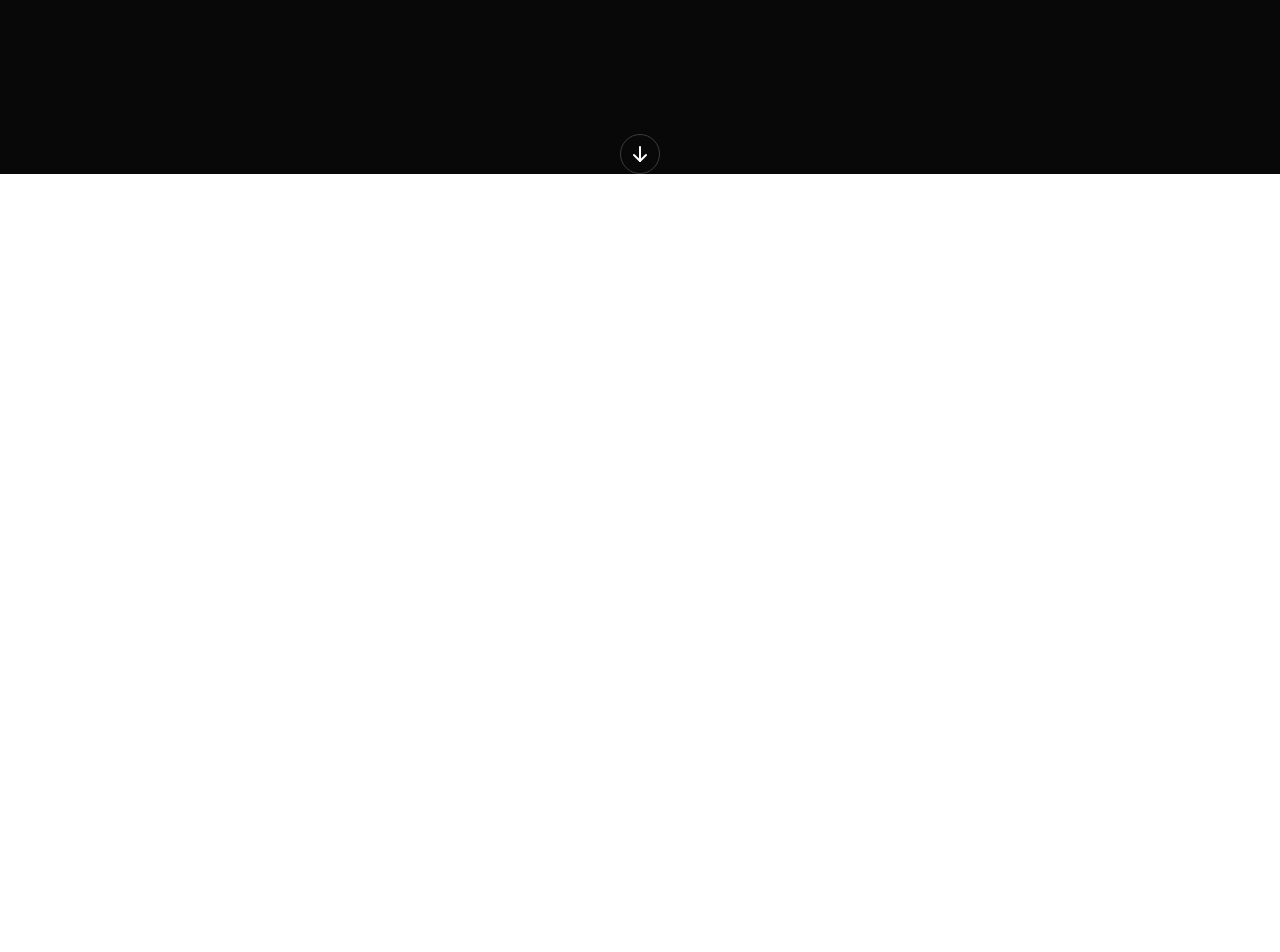
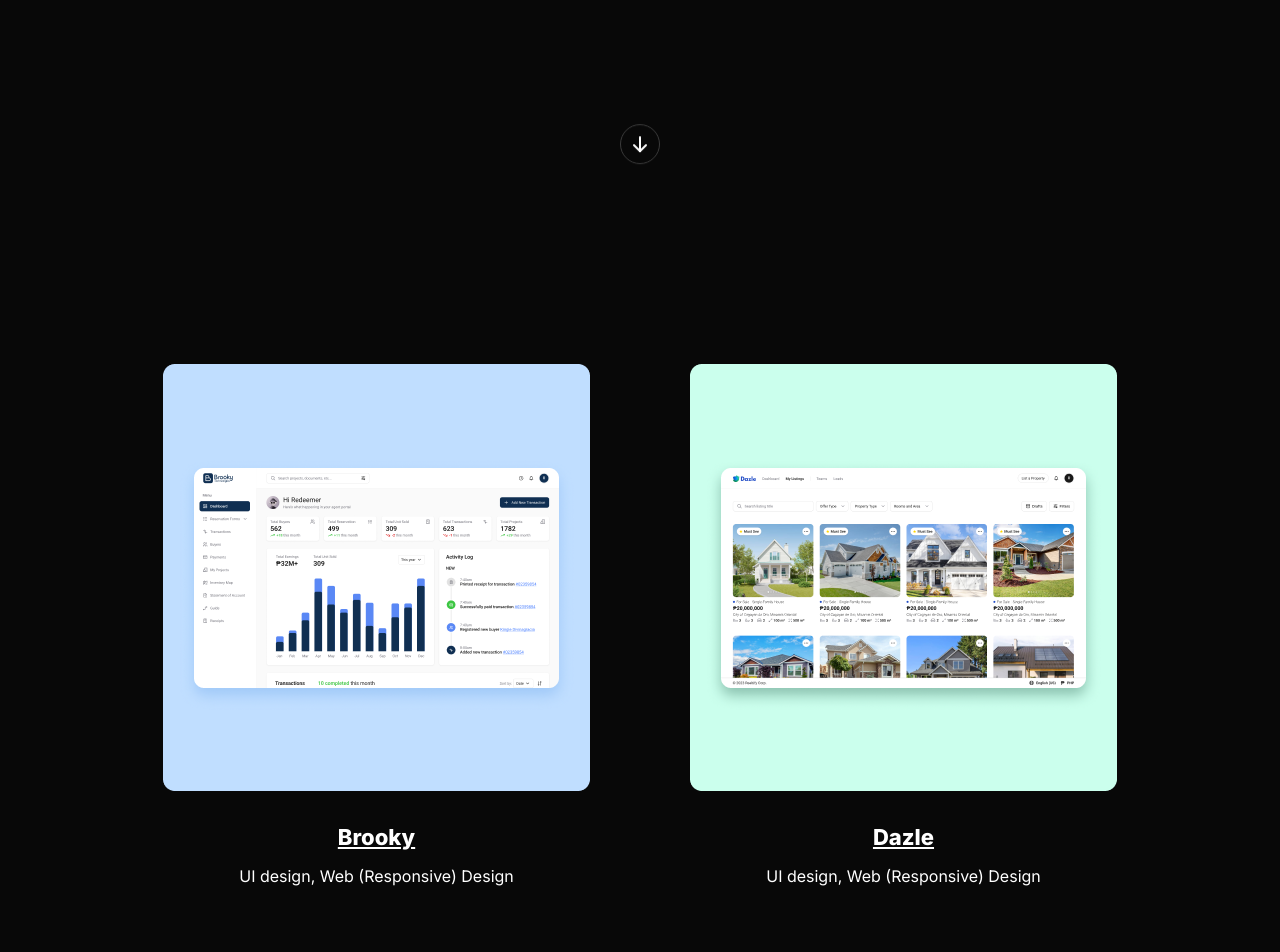
Before and after one commit to OlaivarRedeemer/portfolio, a Next.js app: page / in a window 1280 px wide. Shown: the part 380-1332 px from the top of the page. Before the commit the page ends 800 px from the top, so only its background shows below. Built offline with nearby package versions, Linux system fonts and the light colour scheme.

Commit message:
feat: add projects & contact sections
Signed-off-by: Kyle Joseph Timajo <timajokyle24@gmail.com>

```diff
--- /dev/null
+++ b/src/components/home/contact-section.tsx
@@ -0,0 +1,16 @@
+import { projects } from "@/contents/home";
+import React from "react";
+import { Button } from "../ui/button";
+
+export default function ContactSection() {
+  return (
+    <div className="py-[190px] space-y-[30px]">
+      <h1 className="text-center text-4xl font-extrabold">Let's work together</h1>
+      <div className="flex justify-center items-center">
+        <Button variant="secondary" className="h-[67px] w-[138px] text-lg flex items-center gap-1.5">
+          <p>Email me</p>
+        </Button>
+      </div>
+    </div>
+  );
+}
--- a/src/components/home/hero.tsx
+++ b/src/components/home/hero-section.tsx
@@ -1,6 +1,6 @@
-import WithPadding from "@/views/layout/with-padding";
 import React from "react";
 import { Button } from "../ui/button";
+import Link from "next/link";
 
 export default function HeroSection() {
   return (
@@ -10,9 +10,11 @@ export default function HeroSection() {
         <span className="text-white text-opacity-70">Clean.</span> Effective UI design.
       </h2>
       <div className="flex items-center justify-center">
-        <Button className="w-10 h-10 rounded-full border border-tertiary px-0 py-0">
-          <img src="/assets/icons/arrow-down.svg" alt="arrow-down" />
-        </Button>
+        <Link href="#projects-section">
+          <Button className="w-10 h-10 rounded-full border border-tertiary px-0 py-0 animate-bounce">
+            <img src="/assets/icons/arrow-down.svg" alt="arrow-down" />
+          </Button>
+        </Link>
       </div>
     </div>
   );
--- /dev/null
+++ b/src/components/home/projects-section.tsx
@@ -0,0 +1,24 @@
+import { projects } from "@/contents/home";
+import React from "react";
+
+export default function ProjectsSection() {
+  return (
+    <div
+      id="projects-section"
+      className="grid grid-cols-1 1000px:grid-cols-2 justify-center items-center gap-[100px] pt-[190px]">
+      {projects.map((project, index) => {
+        return (
+          <div key={index} className="w-full space-y-[30px]">
+            <div className="flex justify-center items-center">
+              <img src={project.image} alt={project.image} />
+            </div>
+            <div className="space-y-2.5">
+              <h4 className="text-center text-[22px] font-extrabold underline">{project.title}</h4>
+              <p className="text-center">{project.description}</p>
+            </div>
+          </div>
+        );
+      })}
+    </div>
+  );
+}
--- a/src/views/home/home.tsx
+++ b/src/views/home/home.tsx
@@ -1,10 +1,14 @@
 import React from "react";
-import HeroSection from "../../components/home/hero";
+import HeroSection from "../../components/home/hero-section";
+import ProjectsSection from "@/components/home/projects-section";
+import ContactSection from "@/components/home/contact-section";
 
 export default function HomePage() {
   return (
-    <div className="w-full space-y-10 md:space-y-[150px]">
+    <div className="w-full">
       <HeroSection />
+      <ProjectsSection />
+      <ContactSection />
     </div>
   );
 }
```
